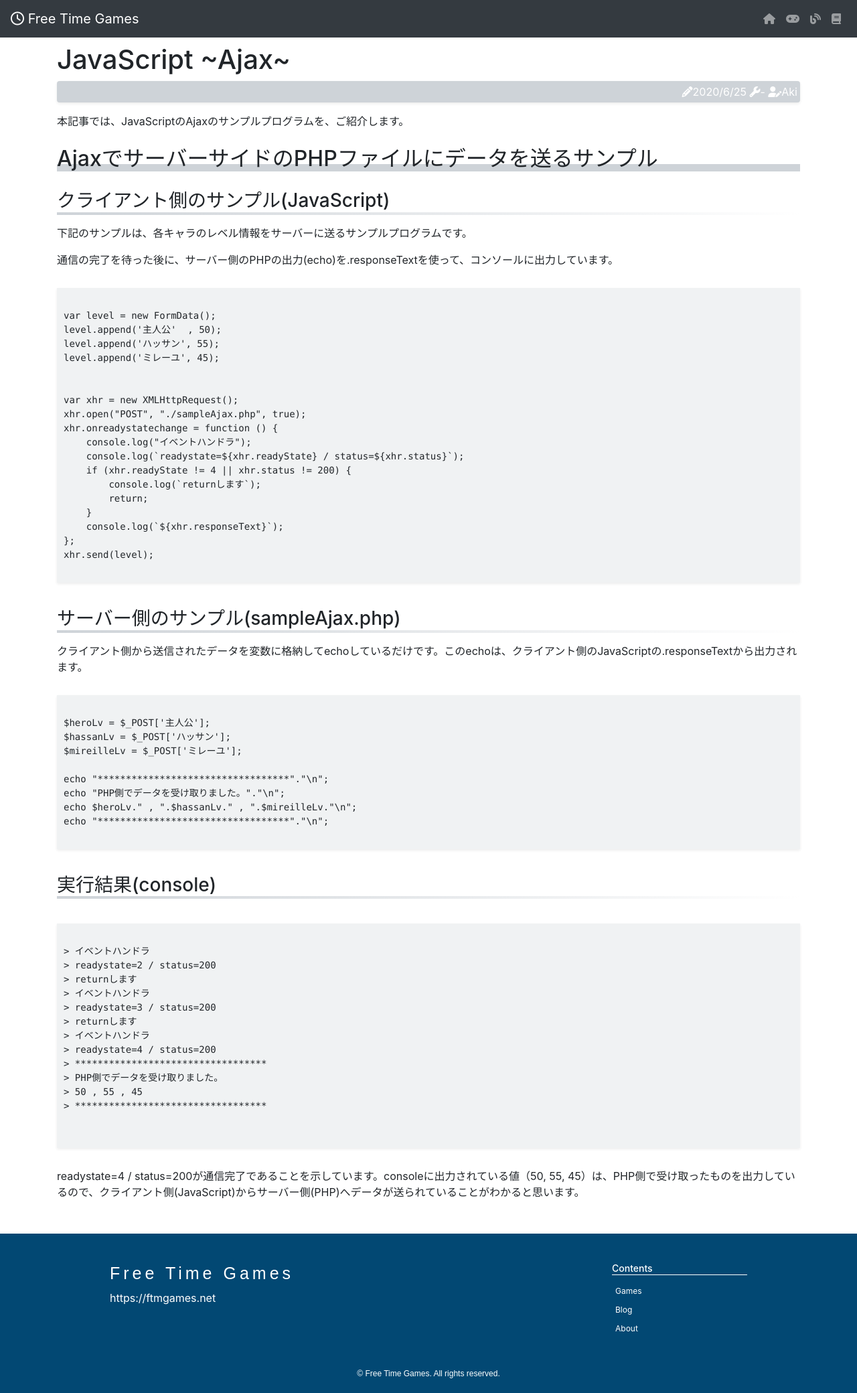
After one commit to Aki321/ftmgames, a PHP site: page /blog/jsAjax.php in a window 1280 px wide. The commit adds this page. Shown: the whole page at 67% size. Run offline with PHP 8.4, Linux system fonts and the light colour scheme; some libraries are stand-ins or nearby versions.

Commit message:
Add blog JS Ajax

```diff
--- /dev/null
+++ b/blog/jsAjax.php
@@ -0,0 +1,77 @@
+<!DOCTYPE html>
+<html lang="ja">
+<?php include('../html/blogHead.html'); ?>
+<body>
+<?php include('../html/blogHeader.html'); ?>
+    <main>
+    <div class="container">
+        <h1>JavaScript ~Ajax~</h1>
+        <div class="history text-right rounded p-1 mb-3 shadow-sm"><i class="fas fa-pencil-alt"></i>2020/6/25 <i class="fas fa-wrench"></i>- <i class="fas fa-user-edit"></i>Aki</div>
+        <p>本記事では、JavaScriptのAjaxのサンプルプログラムを、ご紹介します。</p>
+
+        <h2>AjaxでサーバーサイドのPHPファイルにデータを送るサンプル</h2>
+        <h3>クライアント側のサンプル(JavaScript)</h3>
+        <p>下記のサンプルは、各キャラのレベル情報をサーバーに送るサンプルプログラムです。</p>
+        <p>通信の完了を待った後に、サーバー側のPHPの出力(echo)を.responseTextを使って、コンソールに出力しています。</p>
+        <div class="content shadow-sm"><pre>
+            <code>
+var level = new FormData();
+level.append('主人公'  , 50);
+level.append('ハッサン', 55);
+level.append('ミレーユ', 45);
+
+
+var xhr = new XMLHttpRequest();
+xhr.open("POST", "./sampleAjax.php", true);
+xhr.onreadystatechange = function () {
+    console.log("イベントハンドラ");
+    console.log(`readystate=${xhr.readyState} / status=${xhr.status}`);
+    if (xhr.readyState != 4 || xhr.status != 200) {
+        console.log(`returnします`);
+        return;
+    }
+    console.log(`${xhr.responseText}`);
+};
+xhr.send(level);</code>
+            </pre></div>
+
+            <h3>サーバー側のサンプル(sampleAjax.php)</h3>
+        <p>クライアント側から送信されたデータを変数に格納してechoしているだけです。このechoは、クライアント側のJavaScriptの.responseTextから出力されます。</p>
+        <div class="content shadow-sm"><pre>
+            <code>
+$heroLv = $_POST['主人公'];
+$hassanLv = $_POST['ハッサン'];
+$mireilleLv = $_POST['ミレーユ'];
+
+echo "**********************************"."\n";
+echo "PHP側でデータを受け取りました。"."\n";
+echo $heroLv." , ".$hassanLv." , ".$mireilleLv."\n";
+echo "**********************************"."\n";</code>
+            </pre></div>
+
+
+            <h3>実行結果(console)</h3>
+            <div class="content shadow-sm"><pre>
+            <code>
+> イベントハンドラ
+> readystate=2 / status=200
+> returnします
+> イベントハンドラ
+> readystate=3 / status=200
+> returnします
+> イベントハンドラ
+> readystate=4 / status=200
+> **********************************
+> PHP側でデータを受け取りました。
+> 50 , 55 , 45
+> **********************************
+</code>
+            </pre></div>
+            <p>readystate=4 / status=200が通信完了であることを示しています。consoleに出力されている値（50, 55, 45）は、PHP側で受け取ったものを出力しているので、クライアント側(JavaScript)からサーバー側(PHP)へデータが送られていることがわかると思います。</p>
+    </div>
+
+    </main>
+    <?php include('../html/commonFooter.html'); ?>
+    <?php include('../html/blogSrcLinkOfBodyLast.html'); ?>
+</body>
+</html>
--- a/blog/samplePG/nyumon/beginner.html
+++ b/blog/samplePG/nyumon/beginner.html
@@ -15,7 +15,9 @@
 <script src="./sampleMapMethod.js"></script>
 <script src="./sampleMapObject.js"></script>
 <script src="./sampleRegularExpression.js"></script>
+<script src="./sampleReplace.js"></script>
 -->
-<script src="./sampleReplace.js"></script>
+<script src="./sampleAjax.js"></script>
+
 </body>
 </html>
--- a/index.php
+++ b/index.php
@@ -129,6 +129,12 @@
                         <div class="col-9 mt-auto mb-auto"><a href="/blog/jsReplace.php"><p class="h4 mb-0">JavaScript ~replace~</p></a></div>
                     </div>
                 </div>
+                <div class="col-12 col-md-6">
+                    <div class="row col-12 bg-white rounded p-3 pl-2 ml-auto mr-auto shadow-sm mb-2">
+                        <div class="p-2 col-3"><i class="fab fa-js-square"></i></div>
+                        <div class="col-9 mt-auto mb-auto"><a href="/blog/jsAjax.php"><p class="h4 mb-0">JavaScript ~Ajax~</p></a></div>
+                    </div>
+                </div>
             </div>
         </div>
     </div>
```
Also changed, not shown: blog/samplePG/nyumon/sampleAjax.js (added, +20 -0 lines), blog/samplePG/nyumon/sampleAjax.php (added, +12 -0 lines).
